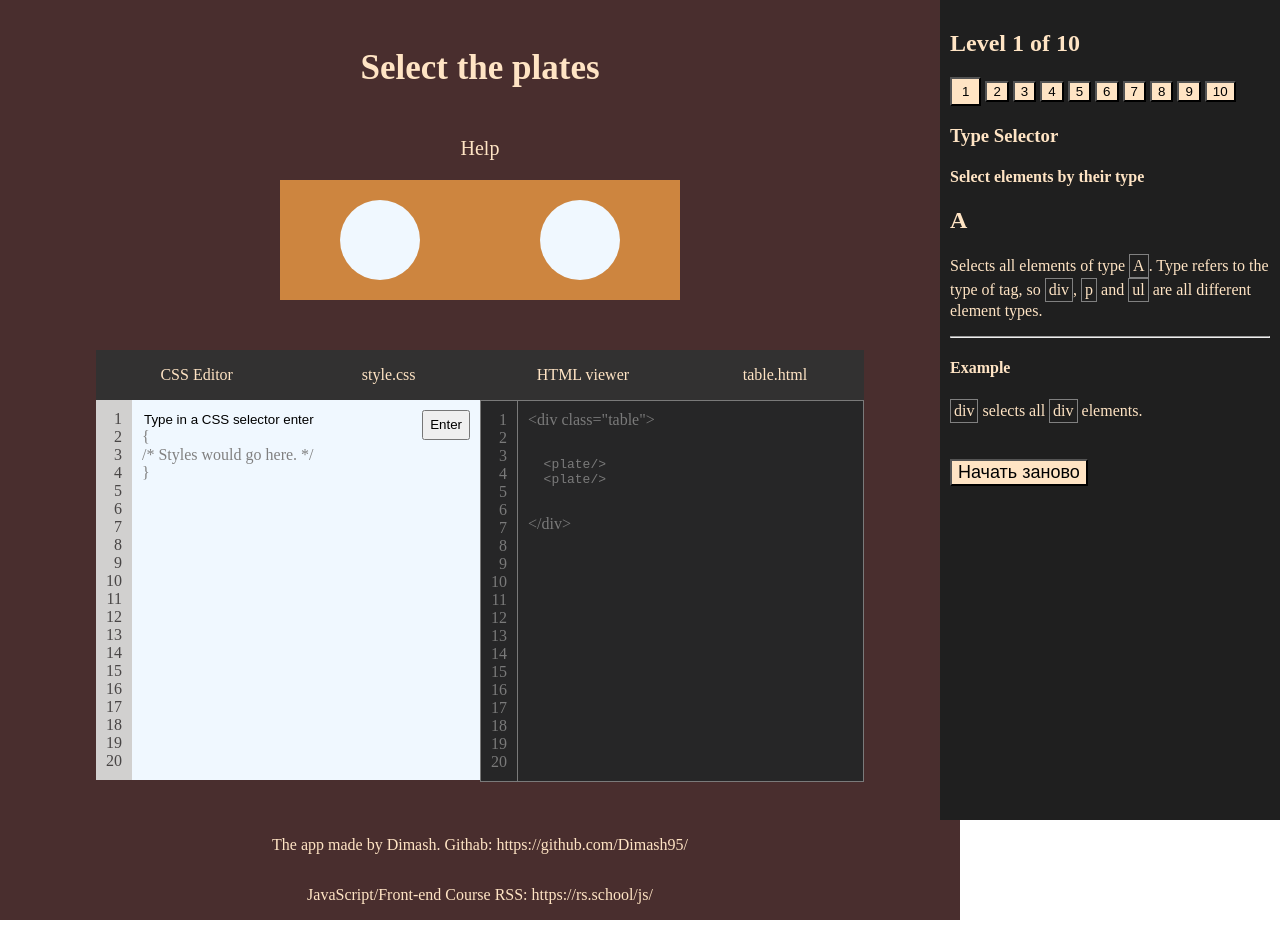
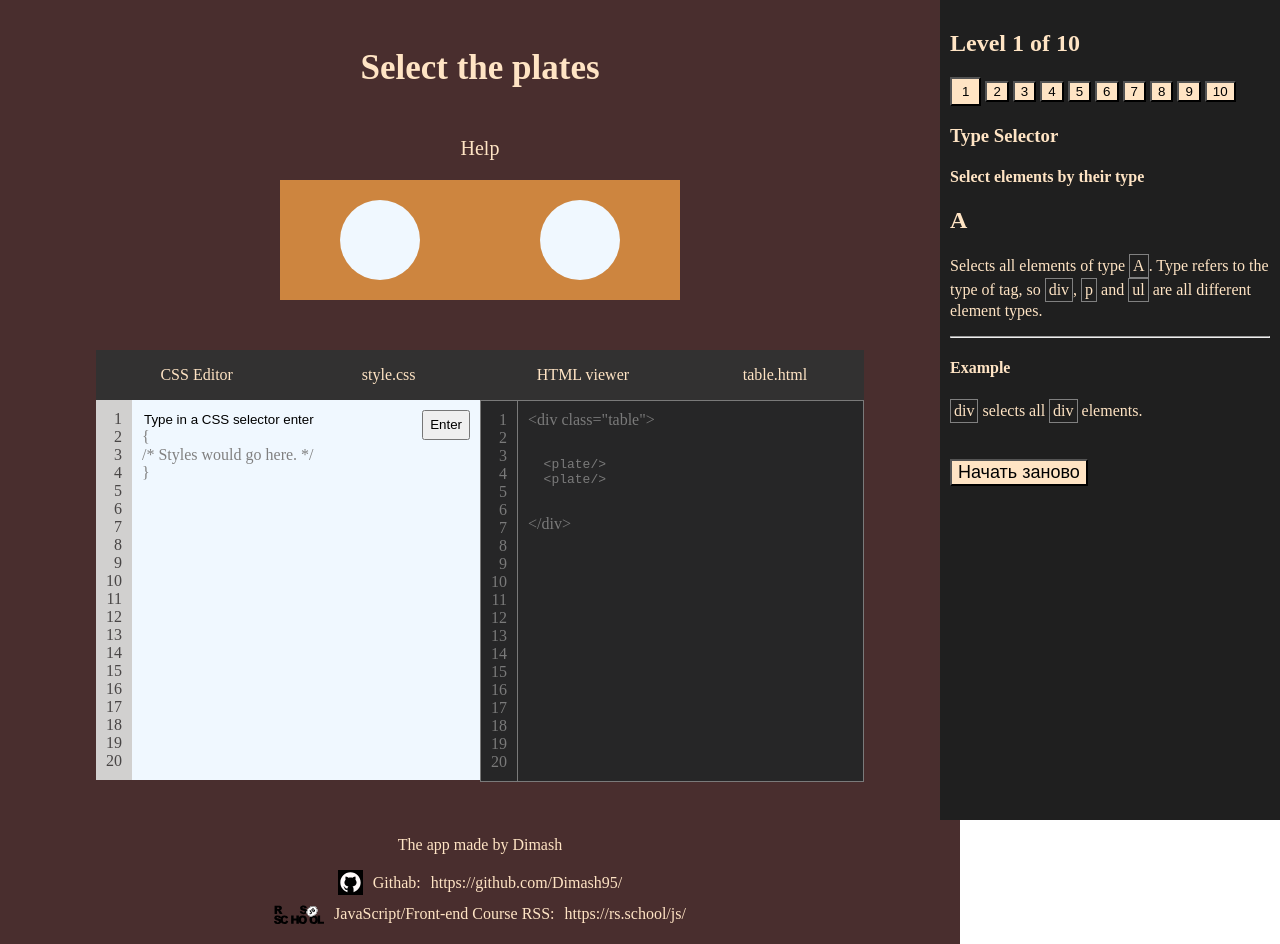
Before and after one commit to Dimash95/css-diner, a website built with webpack: page src/index.html in a window 1280 px wide. Before the commit the page ends 920 px from the top, so only its background shows below. Built offline with nearby package versions, Linux system fonts and the light colour scheme.

Commit message:
refactor: change style footer content

```diff
--- a/src/global.css
+++ b/src/global.css
@@ -33,3 +33,41 @@ footer {
   align-items: center;
   padding-top: 20px;
 }
+
+.github-container {
+  display: flex;
+  flex-wrap: wrap;
+  justify-content: center;
+  align-items: center;
+  gap: 10px;
+}
+
+.github-link {
+  color: bisque;
+  text-decoration: none;
+  transition: 0.4s;
+}
+
+.github-link:hover {
+  text-decoration: underline;
+}
+
+.rss-container {
+  display: flex;
+  flex-wrap: wrap;
+  justify-content: center;
+  align-items: center;
+  gap: 10px;
+  margin-top: 10px;
+  margin-bottom: 20px;
+}
+
+.rss-link {
+  color: bisque;
+  text-decoration: none;
+  transition: 0.4s;
+}
+
+.rss-link:hover {
+  text-decoration: underline;
+}
--- a/src/index.html
+++ b/src/index.html
@@ -126,8 +126,16 @@
     </div>
 
     <footer>
-      <p>The app made by Dimash. Githab: https://github.com/Dimash95/</p>
-      <p>JavaScript/Front-end Course RSS: https://rs.school/js/</p>
+      <p>The app made by Dimash</p>
+      <div class="github-container">
+        <img src="./assets/svg/github.svg" width="25" alt="github" /><span>Githab:</span
+        ><a class="github-link" href="https://github.com/Dimash95/" target="_blank">https://github.com/Dimash95/</a>
+      </div>
+      <div class="rss-container">
+        <img src="./assets/svg/rss.svg" width="50" alt="rss" />
+        <span>JavaScript/Front-end Course RSS:</span>
+        <a class="rss-link" href="https://rs.school/js/" target="_blank">https://rs.school/js/</a>
+      </div>
     </footer>
   </body>
 </html>
```
